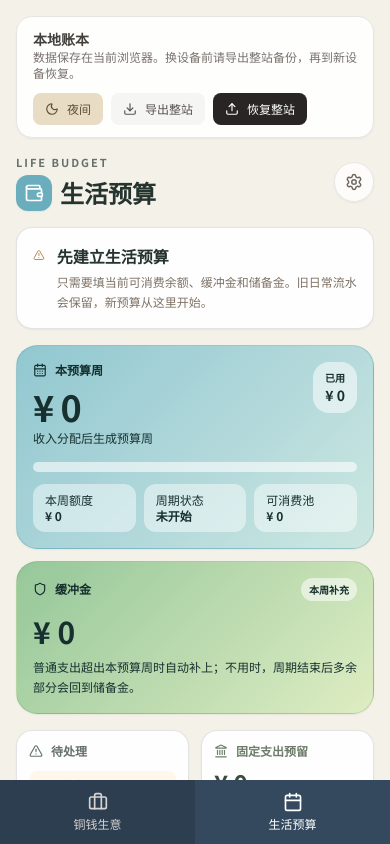
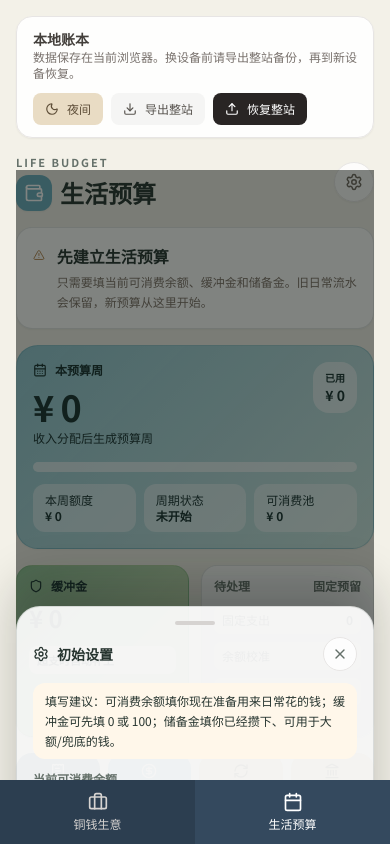
Before and after one commit to mianfeng/Daily-Ledger-, a React (Vite) app: page / in a window 390 px wide. Built offline with nearby package versions, Linux system fonts and the light colour scheme.

Commit message:
Redesign life budget mobile layout

```diff
--- a/components/DailyLedger.tsx
+++ b/components/DailyLedger.tsx
@@ -17,6 +17,7 @@ import {
   Upload,
   Utensils,
   Wallet,
+  X,
 } from 'lucide-react';
 import * as XLSX from 'xlsx';
 import { DEFAULT_DAILY_DATA } from '../lib/appData';
@@ -46,7 +47,15 @@ interface DailyLedgerProps {
   theme: 'light' | 'dark';
 }
 
-type Panel = 'expense' | 'income' | 'calibration' | 'fixed' | 'settings' | 'cycle' | null;
+type Panel =
+  | 'expense'
+  | 'income'
+  | 'calibration'
+  | 'fixed'
+  | 'settings'
+  | 'cycle'
+  | 'events'
+  | null;
 
 const formatAmount = (value: number) =>
   `¥ ${Math.round(value).toLocaleString('zh-CN')}`;
@@ -86,8 +95,8 @@ const incomeKindLabels: Record<DailyIncomeKind, string> = {
   correction: '余额修正',
 };
 
-const panelButtonClass =
-  'flex items-center justify-center gap-2 rounded-xl px-3 py-2.5 text-xs font-bold shadow-sm transition active:scale-[0.98]';
+const quickActionClass =
+  'life-action-button flex min-h-[58px] flex-col items-center justify-center gap-1 rounded-2xl px-2 py-2 text-[11px] font-black shadow-sm transition active:scale-[0.98]';
 
 const fieldClass =
   'life-field w-full rounded-xl border border-stone-200 bg-white/80 px-3 py-2.5 text-sm text-stone-800 outline-none transition focus:border-[#8aa0a2] focus:ring-2 focus:ring-[#8aa0a2]/20';
@@ -101,6 +110,30 @@ const SectionShell: React.FC<{
   </section>
 );
 
+const BottomSheet: React.FC<{
+  children: React.ReactNode;
+  icon: React.ReactNode;
+  title: string;
+  onClose: () => void;
+}> = ({ children, icon, title, onClose }) => (
+  <div className="life-sheet-overlay" onClick={onClose}>
+    <div className="life-sheet" onClick={(event) => event.stopPropagation()}>
+      <div className="mx-auto mb-3 h-1 w-10 rounded-full bg-stone-300" />
+      <div className="mb-3 flex items-center justify-between gap-3">
+        <PanelTitle icon={icon} title={title} />
+        <button
+          onClick={onClose}
+          className="rounded-full border border-stone-200 bg-white/80 p-2 text-stone-500"
+          title="关闭"
+        >
+          <X size={16} />
+        </button>
+      </div>
+      {children}
+    </div>
+  </div>
+);
+
 export const DailyLedger: React.FC<DailyLedgerProps> = ({ data, setData, theme }) => {
   const today = getTodayDate();
   const snapshot = useMemo(() => getBudgetSnapshot(data, today), [data, today]);
@@ -108,6 +141,8 @@ export const DailyLedger: React.FC<DailyLedgerProps> = ({ data, setData, theme }
   const [panel, setPanel] = useState<Panel>(budget.initialized ? null : 'settings');
   const [showBackup, setShowBackup] = useState(false);
   const [settingsSaved, setSettingsSaved] = useState(false);
+  const [summaryCard, setSummaryCard] = useState<'pending' | 'fixed'>('pending');
+  const [summaryTouchStart, setSummaryTouchStart] = useState<number | null>(null);
 
   const [setupForm, setSetupForm] = useState({
     spendable: String(budget.pockets.spendable || ''),
@@ -174,17 +209,7 @@ export const DailyLedger: React.FC<DailyLedgerProps> = ({ data, setData, theme }
 
   const openPanel = (nextPanel: Panel) => {
     setSettingsSaved(false);
-    setPanel((prev) => {
-      const resolvedPanel = prev === nextPanel ? null : nextPanel;
-      if (resolvedPanel) {
-        window.requestAnimationFrame(() => {
-          document
-            .getElementById(`life-panel-${resolvedPanel}`)
-            ?.scrollIntoView({ behavior: 'smooth', block: 'start' });
-        });
-      }
-      return resolvedPanel;
-    });
+    setPanel((prev) => (prev === nextPanel ? null : nextPanel));
   };
 
   useEffect(() => {
@@ -384,7 +409,7 @@ export const DailyLedger: React.FC<DailyLedgerProps> = ({ data, setData, theme }
         </SectionShell>
       )}
 
-      <section className="grid grid-cols-1 gap-3 md:grid-cols-[1.35fr_0.9fr]">
+      <section className="grid grid-cols-1 gap-3">
         <div className="life-week-card rounded-[1.35rem] border border-[#b8c5c3] bg-[#dce8e6] p-4 shadow-sm">
           <div className="flex items-start justify-between gap-3">
             <div>
@@ -439,32 +464,53 @@ export const DailyLedger: React.FC<DailyLedgerProps> = ({ data, setData, theme }
           </div>
         </div>
 
-        <div className="life-buffer-card rounded-[1.35rem] border border-[#c9d7ca] bg-[#e4ecdf] p-4 shadow-sm">
-          <div className="flex items-center justify-between">
+      </section>
+
+      <section className="grid grid-cols-2 gap-3">
+        <div className="life-buffer-card rounded-2xl border border-[#c9d7ca] bg-[#e4ecdf] p-3 shadow-sm">
           <div className="flex items-center gap-2 text-xs font-bold text-[#6f806a]">
             <Shield size={14} />
             缓冲金
           </div>
-            <span className="rounded-full bg-white/55 px-2 py-1 text-[10px] font-bold text-[#6f806a]">
-              本周补充
-            </span>
-          </div>
-          <div className="mt-3 text-3xl font-black text-[#3f563d]">
+          <div className="mt-2 text-2xl font-black text-[#3f563d]">
             {formatAmount(budget.pockets.buffer)}
           </div>
-          <p className="mt-2 text-xs leading-5 text-[#6f806a]">
-            普通支出超出本预算周时自动补上；不用时，周期结束后多余部分会回到储备金。
-          </p>
+          <div className="mt-3 life-soft-row rounded-lg bg-white/40 px-2 py-1.5 text-[11px] font-bold text-[#6f806a]">
+            超支时自动补上
           </div>
-      </section>
+        </div>
 
-      <section className="grid grid-cols-2 gap-3">
-        <SectionShell className="p-3">
-          <div className="flex items-center gap-2 text-xs font-bold text-[#8b7356]">
-            <AlertTriangle size={14} />
+        <SectionShell className="overflow-hidden p-3">
+          <div className="flex items-center justify-between gap-2">
+            <button
+              onClick={() => setSummaryCard('pending')}
+              className={`text-xs font-black ${summaryCard === 'pending' ? 'text-[#8b7356]' : 'text-stone-400'}`}
+            >
               待处理
+            </button>
+            <button
+              onClick={() => setSummaryCard('fixed')}
+              className={`text-xs font-black ${summaryCard === 'fixed' ? 'text-[#6e7c6b]' : 'text-stone-400'}`}
+            >
+              固定预留
+            </button>
           </div>
-          <div className="mt-3 space-y-2 text-xs">
+          <div
+            onTouchStart={(event) => setSummaryTouchStart(event.touches[0]?.clientX ?? null)}
+            onTouchEnd={(event) => {
+              if (summaryTouchStart === null) {
+                return;
+              }
+              const delta = (event.changedTouches[0]?.clientX ?? summaryTouchStart) - summaryTouchStart;
+              if (Math.abs(delta) > 28) {
+                setSummaryCard(delta < 0 ? 'fixed' : 'pending');
+              }
+              setSummaryTouchStart(null);
+            }}
+            className="mt-3 min-h-[104px]"
+          >
+            {summaryCard === 'pending' ? (
+              <div className="space-y-2 text-xs">
                 <div className="life-soft-row flex justify-between rounded-lg bg-[#f8f4ec] px-2 py-1.5">
                   <span>固定支出</span>
                   <b>{snapshot.pendingFixed.length}</b>
@@ -478,17 +524,11 @@ export const DailyLedger: React.FC<DailyLedgerProps> = ({ data, setData, theme }
                   <b>{snapshot.reserveGap > 0 ? formatAmount(snapshot.reserveGap) : '无'}</b>
                 </div>
               </div>
-        </SectionShell>
-
-        <SectionShell className="p-3">
-          <div className="flex items-center gap-2 text-xs font-bold text-[#6e7c6b]">
-            <Landmark size={14} />
-            固定支出预留
-          </div>
-          <div className="mt-2 text-2xl font-black text-[#3e4c3b]">
+            ) : (
+              <div className="space-y-2 text-xs">
+                <div className="text-2xl font-black text-[#3e4c3b]">
                   {formatAmount(budget.pockets.fixedReserved)}
                 </div>
-          <div className="mt-3 space-y-2 text-xs">
                 <div className="life-soft-row flex justify-between rounded-lg bg-[#f8f4ec] px-2 py-1.5">
                   <span>本期固定项</span>
                   <b>{budget.fixedExpenses.filter((item) => item.isActive).length}</b>
@@ -498,40 +538,98 @@ export const DailyLedger: React.FC<DailyLedgerProps> = ({ data, setData, theme }
                   <b>{snapshot.pendingFixed.length}</b>
                 </div>
               </div>
+            )}
+          </div>
+          <div className="mt-2 flex justify-center gap-1">
+            <span className={`h-1.5 w-1.5 rounded-full ${summaryCard === 'pending' ? 'bg-[#8aa0a2]' : 'bg-stone-300'}`} />
+            <span className={`h-1.5 w-1.5 rounded-full ${summaryCard === 'fixed' ? 'bg-[#8aa0a2]' : 'bg-stone-300'}`} />
+          </div>
         </SectionShell>
       </section>
 
-      <section className="grid grid-cols-2 gap-2">
+      <section className="grid grid-cols-4 gap-2">
         <button
           onClick={() => openPanel('expense')}
-          className={`${panelButtonClass} bg-[#3f4842] text-white`}
+          className={`${quickActionClass} bg-[#3f4842] text-white`}
         >
           <ReceiptText size={16} /> 记支出
         </button>
         <button
           onClick={() => openPanel('income')}
-          className={`${panelButtonClass} bg-[#8aa0a2] text-white`}
+          className={`${quickActionClass} bg-[#8aa0a2] text-white`}
         >
           <CircleDollarSign size={16} /> 收入分配
         </button>
         <button
           onClick={() => openPanel('calibration')}
-          className={`${panelButtonClass} bg-[#e8dfd1] text-[#65594c]`}
+          className={`${quickActionClass} bg-[#e8dfd1] text-[#65594c]`}
         >
-          <RefreshCw size={16} /> 余额校准
+          <RefreshCw size={16} /> 校准
         </button>
         <button
           onClick={() => openPanel('fixed')}
-          className={`${panelButtonClass} bg-[#eee8dd] text-[#65594c]`}
+          className={`${quickActionClass} bg-[#eee8dd] text-[#65594c]`}
         >
           <Landmark size={16} /> 固定支出
         </button>
       </section>
 
+      <SectionShell className="p-3">
+        <div className="flex items-center justify-between">
+          <h2 className="flex items-center gap-2 text-xs font-black text-stone-500">
+            <CalendarDays size={14} />
+            本周期支出节奏
+          </h2>
+          <span className="text-[10px] text-stone-400">按周</span>
+        </div>
+        <div className="mt-3 flex h-28 items-end gap-2">
+          {(currentCycleSummary?.weeks ?? []).map((item) => {
+            const weekStatus = getWeekStatus(item.startDate, item.endDate);
+            const spentPercent =
+              item.allowance > 0
+                ? Math.min(100, Math.round((item.spent / item.allowance) * 100))
+                : 0;
+            const barHeight = weekStatus === 'future' ? 48 : Math.max(18, spentPercent);
+
+            return (
+              <button
+                key={`${item.startDate}-${item.endDate}`}
+                onClick={() => openPanel('cycle')}
+                className="flex min-w-0 flex-1 flex-col items-center gap-1"
+                title={`第 ${item.index + 1} 周`}
+              >
+                <div className="flex h-20 w-full items-end rounded-xl bg-[#f8f4ec] px-1.5 pb-1.5">
+                  <div
+                    className={`w-full rounded-lg ${
+                      weekStatus === 'future'
+                        ? 'bg-[#d9b76c]/65'
+                        : weekStatus === 'current'
+                          ? 'bg-[#6aaebe]'
+                          : 'bg-[#8ba889]'
+                    }`}
+                    style={{ height: `${barHeight}%` }}
+                  />
+                </div>
+                <span className={`text-[10px] font-bold ${weekStatus === 'current' ? 'text-[#3f4842]' : 'text-stone-400'}`}>
+                  W{item.index + 1}
+                </span>
+              </button>
+            );
+          })}
+          {(currentCycleSummary?.weeks.length ?? 0) === 0 && (
+            <div className="flex h-full w-full items-center justify-center rounded-xl bg-[#f8f4ec] text-xs font-bold text-stone-500">
+              收入分配后显示周期节奏
+            </div>
+          )}
+        </div>
+      </SectionShell>
+
       {panel === 'cycle' && (
-        <div id="life-panel-cycle">
-          <SectionShell className="p-4">
-            <PanelTitle icon={<CalendarDays size={16} />} title="周期详情" />
+        <BottomSheet
+          icon={<CalendarDays size={16} />}
+          title="周期详情"
+          onClose={() => setPanel(null)}
+        >
             <div className="mt-3 grid grid-cols-2 gap-2 text-xs">
               <div className="life-soft-row rounded-xl bg-[#f8f4ec] px-3 py-2">
                 <div className="text-stone-500">本预算周剩余</div>
@@ -665,14 +763,15 @@ export const DailyLedger: React.FC<DailyLedgerProps> = ({ data, setData, theme }
                 </div>
               </div>
             )}
-          </SectionShell>
-        </div>
+        </BottomSheet>
       )}
 
       {panel === 'settings' && (
-        <div id="life-panel-settings">
-        <SectionShell className="p-4">
-          <PanelTitle icon={<Settings size={16} />} title={budget.initialized ? '预算设置' : '初始设置'} />
+        <BottomSheet
+          icon={<Settings size={16} />}
+          title={budget.initialized ? '预算设置' : '初始设置'}
+          onClose={() => setPanel(null)}
+        >
           {!budget.initialized && (
             <div className="life-help mt-3 rounded-xl bg-[#f3f0e9] px-3 py-2 text-xs leading-5 text-stone-600">
               填写建议：可消费余额填你现在准备用来日常花的钱；缓冲金可先填 0 或 100；储备金填你已经攒下、可用于大额/兜底的钱。
@@ -769,14 +868,15 @@ export const DailyLedger: React.FC<DailyLedgerProps> = ({ data, setData, theme }
               已保存设置
             </div>
           )}
-        </SectionShell>
-        </div>
+        </BottomSheet>
       )}
 
       {panel === 'income' && (
-        <div id="life-panel-income">
-        <SectionShell className="p-4">
-          <PanelTitle icon={<CircleDollarSign size={16} />} title="收入分配" />
+        <BottomSheet
+          icon={<CircleDollarSign size={16} />}
+          title="收入分配"
+          onClose={() => setPanel(null)}
+        >
           <SegmentedChoices
             value={incomeForm.incomeKind}
             options={[
@@ -799,14 +899,15 @@ export const DailyLedger: React.FC<DailyLedgerProps> = ({ data, setData, theme }
             </div>
           )}
           <SubmitButton onClick={handleIncomeSubmit} label="确认分配" />
-        </SectionShell>
-        </div>
+        </BottomSheet>
       )}
 
       {panel === 'expense' && (
-        <div id="life-panel-expense">
-        <SectionShell className="p-4">
-          <PanelTitle icon={<ReceiptText size={16} />} title="记支出" />
+        <BottomSheet
+          icon={<ReceiptText size={16} />}
+          title="记支出"
+          onClose={() => setPanel(null)}
+        >
           <div className="mt-3 grid grid-cols-5 gap-2">
             {[
               ['daily', '日常', <Wallet size={14} />],
@@ -845,14 +946,15 @@ export const DailyLedger: React.FC<DailyLedgerProps> = ({ data, setData, theme }
             </div>
           )}
           <SubmitButton onClick={handleExpenseSubmit} label="记录支出" />
-        </SectionShell>
-        </div>
+        </BottomSheet>
       )}
 
       {panel === 'calibration' && (
-        <div id="life-panel-calibration">
-        <SectionShell className="p-4">
-          <PanelTitle icon={<RefreshCw size={16} />} title="余额校准" />
+        <BottomSheet
+          icon={<RefreshCw size={16} />}
+          title="余额校准"
+          onClose={() => setPanel(null)}
+        >
           <div className="mt-3 rounded-xl bg-[#f3f0e9] px-3 py-2 text-xs leading-5 text-stone-600">
             当前账面可消费余额为 {formatAmount(actualBookBalance)}。只填你现在准备用来日常花的钱合计，差额会自动修正。
           </div>
@@ -860,14 +962,15 @@ export const DailyLedger: React.FC<DailyLedgerProps> = ({ data, setData, theme }
             <NumberField label="当前可消费余额" value={calibrationAmount} onChange={setCalibrationAmount} />
           </div>
           <SubmitButton onClick={handleCalibrationSubmit} label="完成校准" />
-        </SectionShell>
-        </div>
+        </BottomSheet>
       )}
 
       {panel === 'fixed' && (
-        <div id="life-panel-fixed">
-        <SectionShell className="p-4">
-          <PanelTitle icon={<Landmark size={16} />} title="固定支出" />
+        <BottomSheet
+          icon={<Landmark size={16} />}
+          title="固定支出"
+          onClose={() => setPanel(null)}
+        >
           <div className="mt-3 grid grid-cols-[1.4fr_1fr_0.8fr] gap-2">
             <input
               value={fixedForm.name}
@@ -927,19 +1030,67 @@ export const DailyLedger: React.FC<DailyLedgerProps> = ({ data, setData, theme }
               </li>
             )}
           </ul>
-        </SectionShell>
-        </div>
+        </BottomSheet>
       )}
 
       <SectionShell className="p-3">
         <div className="flex items-center justify-between">
-          <h2 className="flex items-center gap-2 text-xs font-black text-stone-500">
+          <button
+            onClick={() => openPanel('events')}
+            className="flex items-center gap-2 text-xs font-black text-stone-500"
+          >
             <ReceiptText size={14} />
             最近关键事件
-          </h2>
-          <span className="text-[10px] text-stone-400">最近 10 条</span>
+          </button>
+          <button
+            onClick={() => openPanel('events')}
+            className="text-[10px] font-bold text-stone-400"
+          >
+            查看全部
+          </button>
         </div>
         <ul className="mt-3 space-y-2">
+          {recentEvents.slice(0, 3).map((transaction) => (
+            <li
+              key={transaction.id}
+              className="life-event-row flex items-center justify-between rounded-xl bg-stone-50 px-3 py-2"
+            >
+              <div>
+                <div className="text-xs font-bold text-stone-800">
+                  {transaction.type === 'income'
+                    ? incomeKindLabels[transaction.incomeKind ?? 'casual']
+                    : categoryLabels[transaction.category ?? 'other']}
+                  <span className="ml-2 font-medium text-stone-500">{transaction.desc}</span>
+                </div>
+                <div className="mt-0.5 text-[10px] text-stone-400">
+                  {formatDisplayDate(transaction.date)}
+                </div>
+              </div>
+              <div
+                className={`text-xs font-black ${
+                  transaction.type === 'income' ? 'text-[#6f8b6b]' : 'text-[#b66b5d]'
+                }`}
+              >
+                {transaction.type === 'income' ? '+' : '-'}
+                {formatAmount(transaction.amount)}
+              </div>
+            </li>
+          ))}
+          {recentEvents.length === 0 && (
+            <li className="rounded-xl bg-stone-50 px-3 py-4 text-center text-xs text-stone-400">
+              暂无记录
+            </li>
+          )}
+        </ul>
+      </SectionShell>
+
+      {panel === 'events' && (
+        <BottomSheet
+          icon={<ReceiptText size={16} />}
+          title="最近关键事件"
+          onClose={() => setPanel(null)}
+        >
+          <ul className="space-y-2">
             {recentEvents.map((transaction) => (
               <li
                 key={transaction.id}
@@ -972,7 +1123,8 @@ export const DailyLedger: React.FC<DailyLedgerProps> = ({ data, setData, theme }
               </li>
             )}
           </ul>
-      </SectionShell>
+        </BottomSheet>
+      )}
 
       <SectionShell className="p-3">
         <button
--- a/index.css
+++ b/index.css
@@ -26,6 +26,26 @@ body {
 
 .animate-fade-in {
   animation: fadeIn 0.3s ease-out forwards;
+}
+
+@keyframes sheetIn {
+  from {
+    opacity: 0;
+  }
+
+  to {
+    opacity: 1;
+  }
+}
+
+@keyframes sheetSlideUp {
+  from {
+    transform: translateY(100%);
+  }
+
+  to {
+    transform: translateY(0);
+  }
 }
 
 .life-budget {
@@ -236,3 +256,35 @@ body {
 .life-budget-dark .bg-white\/90 {
   background-color: #202820;
 }
+
+.life-sheet-overlay {
+  position: fixed;
+  inset: 0;
+  z-index: 60;
+  display: flex;
+  align-items: flex-end;
+  justify-content: center;
+  background: rgba(13, 18, 15, 0.52);
+  animation: sheetIn 0.18s ease-out;
+}
+
+.life-sheet {
+  width: min(100%, 42rem);
+  max-height: min(78vh, 720px);
+  overflow-y: auto;
+  border: 1px solid var(--life-border);
+  border-radius: 24px 24px 0 0;
+  background: var(--life-surface);
+  color: var(--life-text);
+  padding: 14px 16px calc(18px + env(safe-area-inset-bottom));
+  box-shadow: 0 -24px 48px rgba(21, 26, 22, 0.24);
+  animation: sheetSlideUp 0.22s ease-out;
+}
+
+.life-budget-dark .life-sheet {
+  background: #202820;
+}
+
+.life-action-button {
+  min-width: 0;
+}
```
Lines whose indentation alone changed are shown as unchanged.
